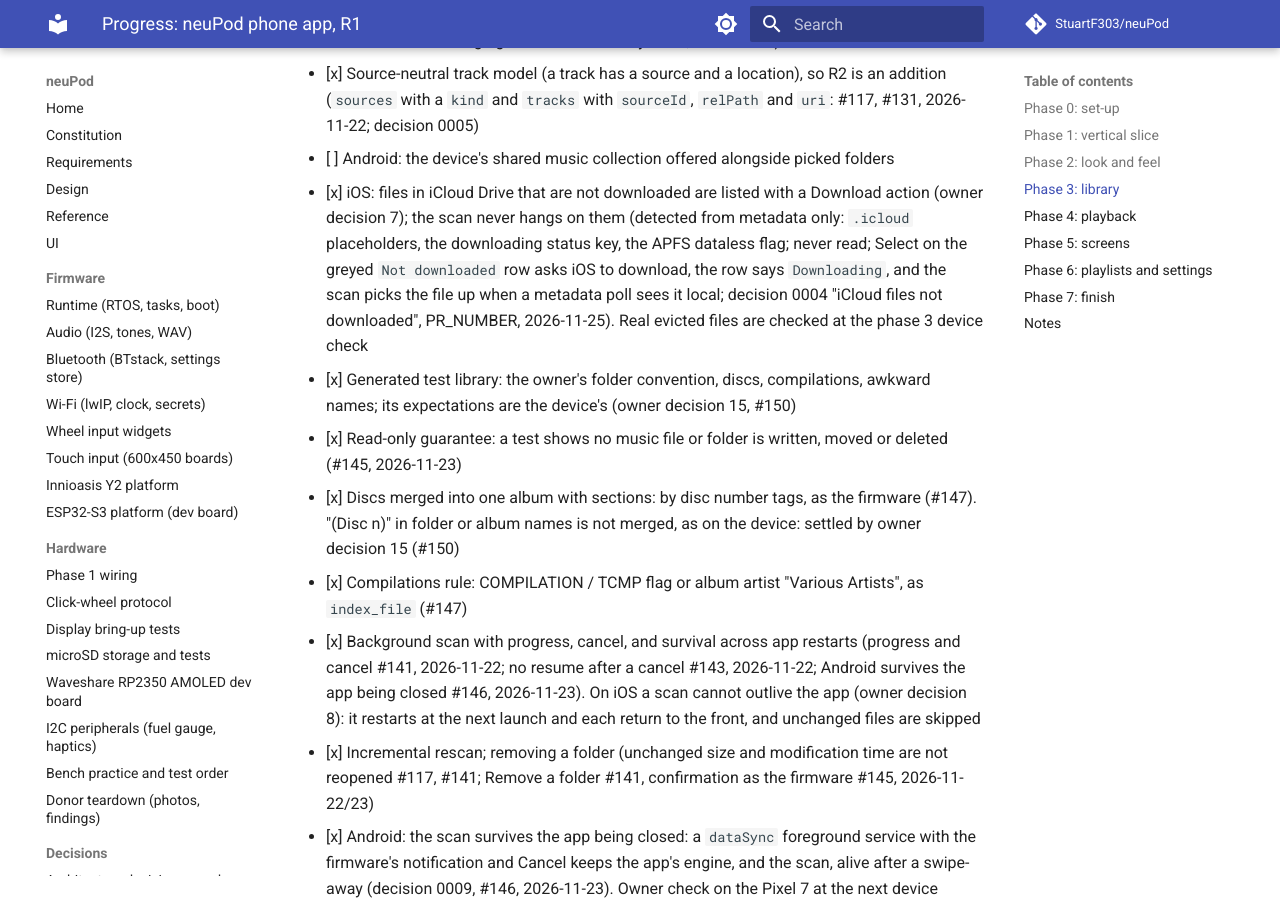
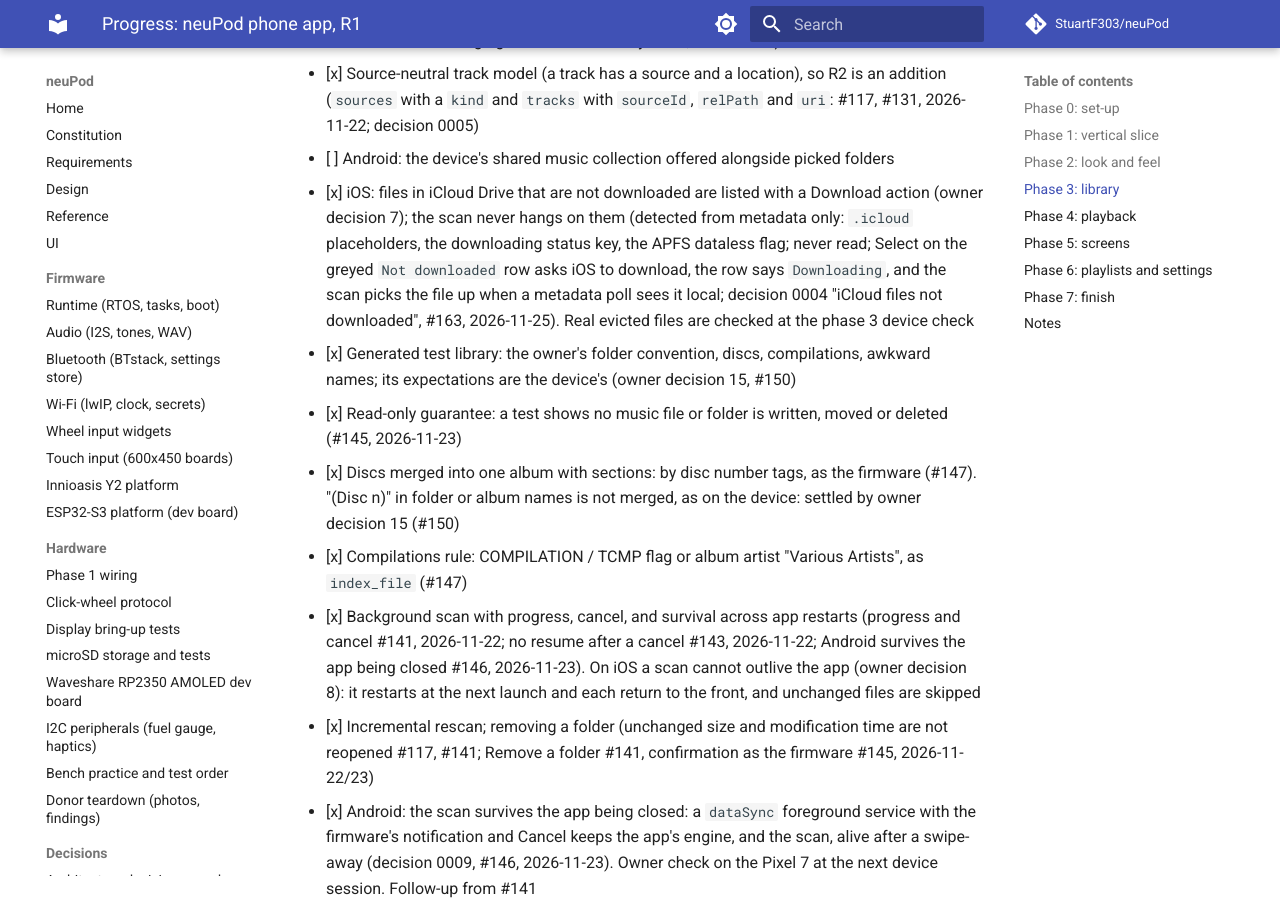
Before and after one commit to StuartF303/neuPod, an MkDocs documentation site: the page built from docs/app/PROGRESS.md, in a window 1280 px wide and 900 px high, scrolled down 3304 px. Built offline with MkDocs 1.6.1 and Material for MkDocs 9.7.7, drawn with Linux system fonts in a browser that asks for light colours; comment, search, counter and statistics services are not loaded.

Commit message:
docs(app): PR number on the iCloud item
Co-Authored-By: Claude Opus 5.5 <noreply@anthropic.com>

```diff
--- a/docs/app/PROGRESS.md
+++ b/docs/app/PROGRESS.md
@@ -55,7 +55,7 @@ Every item means: works on Android and iOS, covered by tests at the levels the s
 - [x] Sort and collation match the firmware's `lib_collate_key` (leading "The " ignored, accents folded, symbols, digits, letters). "The ", "A " and "An " skipped, as in the code (owner decision 11) (`collation.dart` checked against the firmware's vectors #117, 2026-11-22; artist and album merging on the collation key #132, 2026-11-22)
 - [x] Source-neutral track model (a track has a source and a location), so R2 is an addition (`sources` with a `kind` and `tracks` with `sourceId`, `relPath` and `uri`: #117, #131, 2026-11-22; decision 0005)
 - [ ] Android: the device's shared music collection offered alongside picked folders
-- [x] iOS: files in iCloud Drive that are not downloaded are listed with a Download action (owner decision 7); the scan never hangs on them (detected from metadata only: `.icloud` placeholders, the downloading status key, the APFS dataless flag; never read; Select on the greyed `Not downloaded` row asks iOS to download, the row says `Downloading`, and the scan picks the file up when a metadata poll sees it local; decision 0004 "iCloud files not downloaded", PR_NUMBER, 2026-11-25). Real evicted files are checked at the phase 3 device check
+- [x] iOS: files in iCloud Drive that are not downloaded are listed with a Download action (owner decision 7); the scan never hangs on them (detected from metadata only: `.icloud` placeholders, the downloading status key, the APFS dataless flag; never read; Select on the greyed `Not downloaded` row asks iOS to download, the row says `Downloading`, and the scan picks the file up when a metadata poll sees it local; decision 0004 "iCloud files not downloaded", #163, 2026-11-25). Real evicted files are checked at the phase 3 device check
 - [x] Generated test library: the owner's folder convention, discs, compilations, awkward names; its expectations are the device's (owner decision 15, #150)
 - [x] Read-only guarantee: a test shows no music file or folder is written, moved or deleted (#145, 2026-11-23)
 - [x] Discs merged into one album with sections: by disc number tags, as the firmware (#147). "(Disc n)" in folder or album names is not merged, as on the device: settled by owner decision 15 (#150)
```
